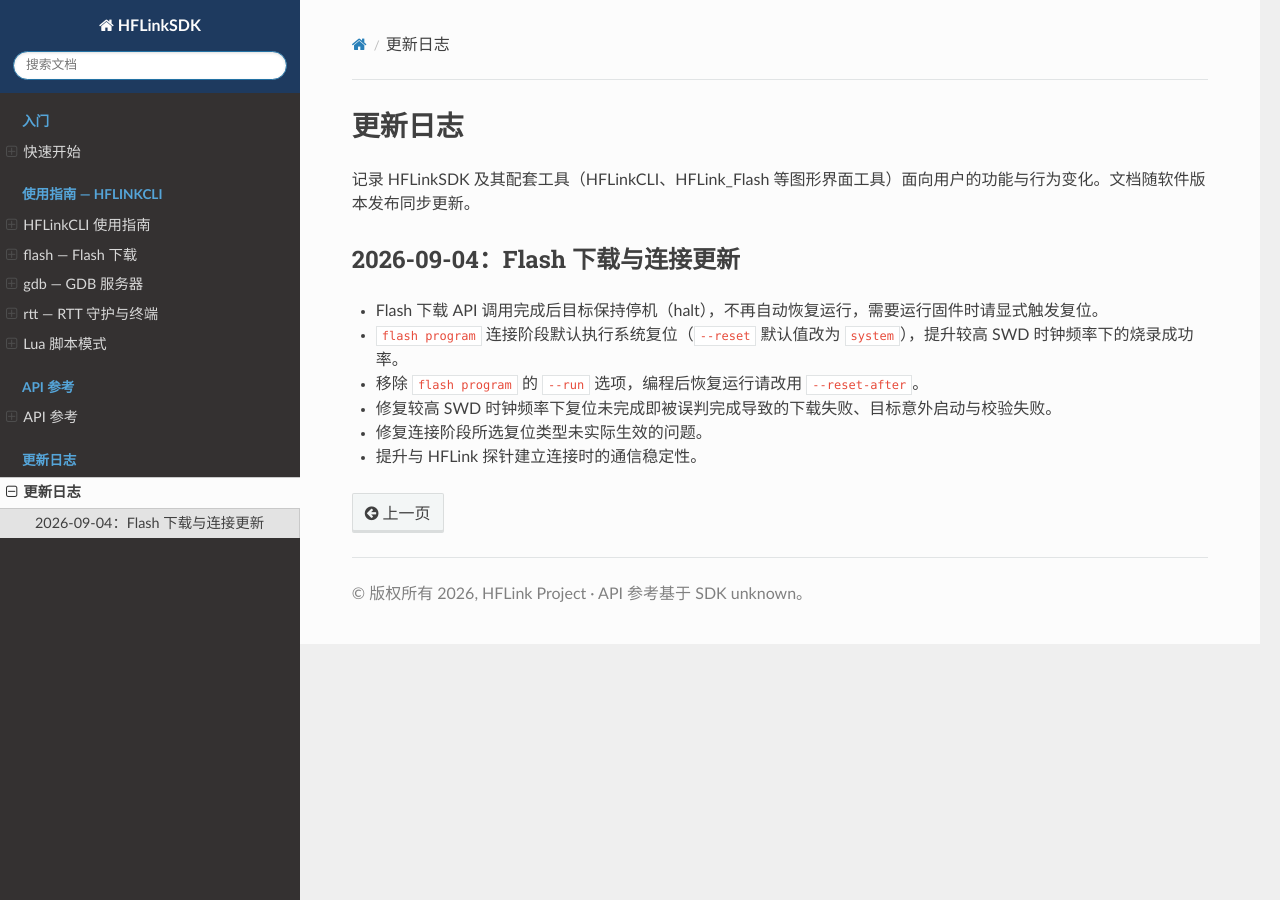
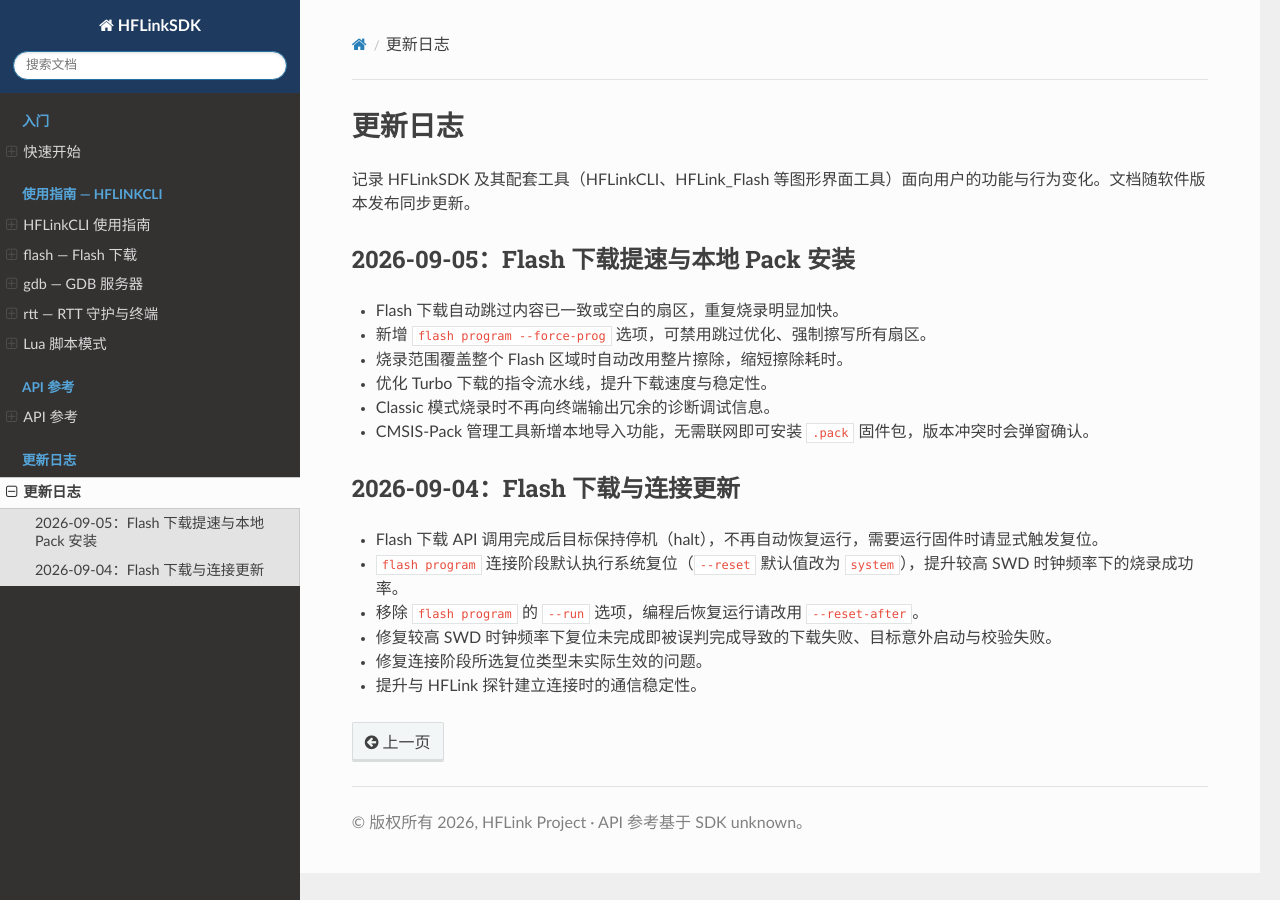
Before and after one commit to LX050724/HFLinkDocs, a Sphinx documentation site: the page built from source/changelog.md, in a window 1280 px wide. Built offline with Sphinx 7.4.7 and the Read the Docs theme 3.1.0, drawn with Linux system fonts in a browser that asks for light colours; pages that are not in the unit, such as notebooks, are missing from menus.

Commit message:
changelog: 新增 Flash 下载提速与 Pack 本地导入条目并同步 flash 指南

```diff
--- a/source/changelog.md
+++ b/source/changelog.md
@@ -1,6 +1,15 @@
 # 更新日志
 
 记录 HFLinkSDK 及其配套工具（HFLinkCLI、HFLink_Flash 等图形界面工具）面向用户的功能与行为变化。文档随软件版本发布同步更新。
+
+## 2026-09-05：Flash 下载提速与本地 Pack 安装
+
+- Flash 下载自动跳过内容已一致或空白的扇区，重复烧录明显加快。
+- 新增 `flash program --force-prog` 选项，可禁用跳过优化、强制擦写所有扇区。
+- 烧录范围覆盖整个 Flash 区域时自动改用整片擦除，缩短擦除耗时。
+- 优化 Turbo 下载的指令流水线，提升下载速度与稳定性。
+- Classic 模式烧录时不再向终端输出冗余的诊断调试信息。
+- CMSIS-Pack 管理工具新增本地导入功能，无需联网即可安装 `.pack` 固件包，版本冲突时会弹窗确认。
 
 ## 2026-09-04：Flash 下载与连接更新
 
```
Also changed, not shown: source/guide/cli_flash.md (+3 -0 lines).
